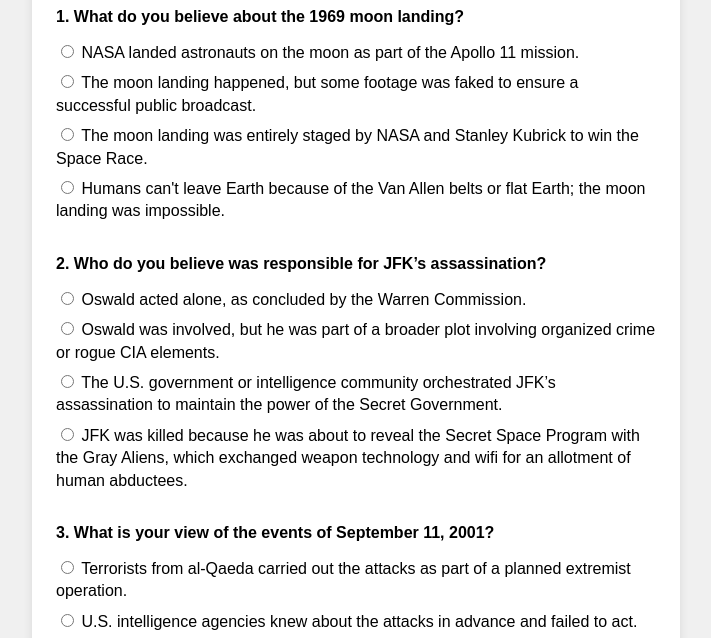
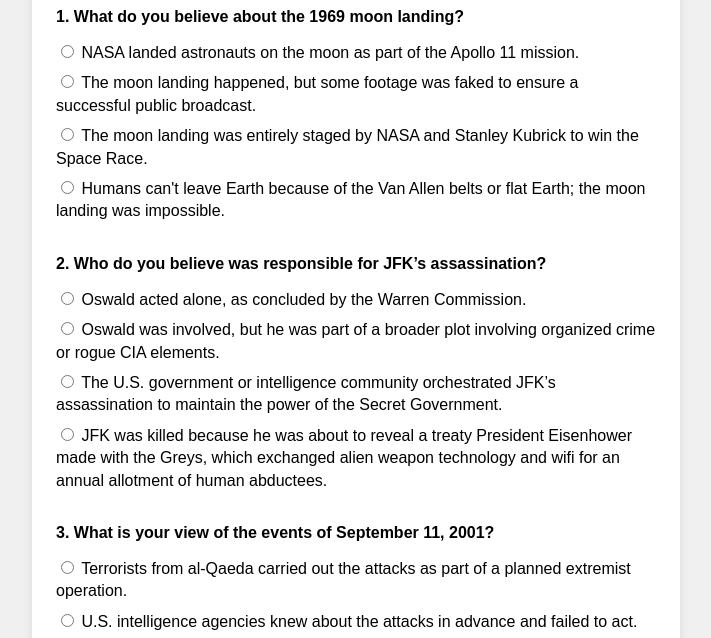
Before and after one commit to aoutland13/Quiz, a plain HTML site: page index.html in a window 1280 px wide. Shown: the part 113-751 px from the top of the page, without its empty margins (284-995 px from the left). Drawn offline with Linux system fonts and the light colour scheme.

Commit message:
index.html

```diff
--- a/index.html
+++ b/index.html
@@ -87,7 +87,7 @@
         <label><input type="radio" name="q2" value="0"> Oswald acted alone, as concluded by the Warren Commission.</label>
         <label><input type="radio" name="q2" value="1"> Oswald was involved, but he was part of a broader plot involving organized crime or rogue CIA elements.</label>
         <label><input type="radio" name="q2" value="2"> The U.S. government or intelligence community orchestrated JFK’s assassination to maintain the power of the Secret Government.</label>
-        <label><input type="radio" name="q2" value="3"> JFK was killed because he was about to reveal the Secret Space Program with the Gray Aliens, which exchanged weapon technology and wifi for an allotment of human abductees.</label>
+        <label><input type="radio" name="q2" value="3"> JFK was killed because he was about to reveal a treaty President Eisenhower made with the Greys, which exchanged alien weapon technology and wifi for an annual allotment of human abductees.</label>
       </div>
 
       <div class="question">
```
